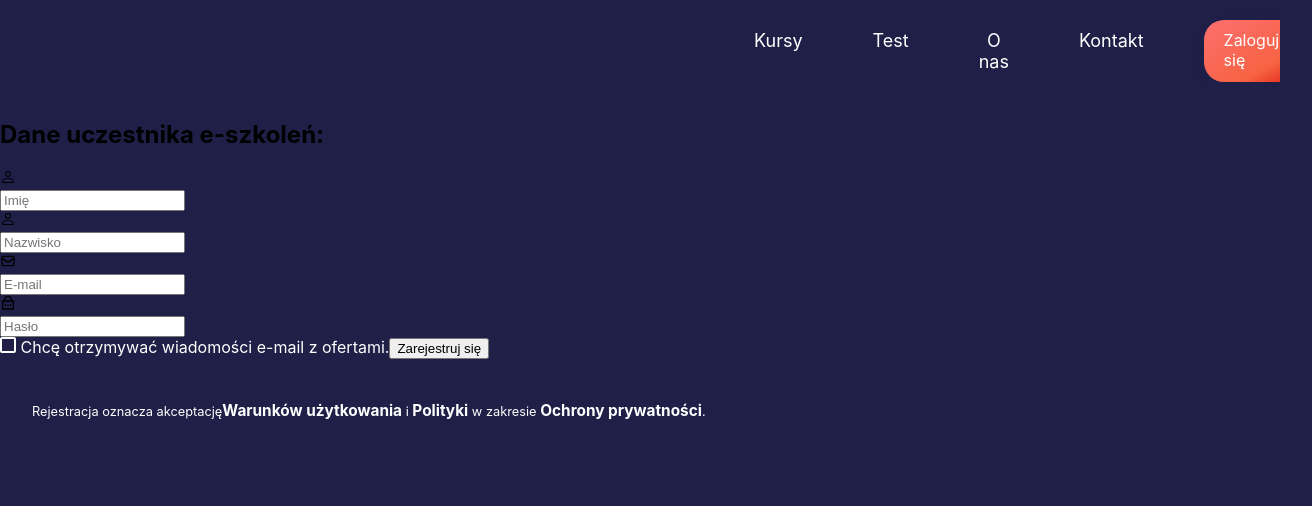
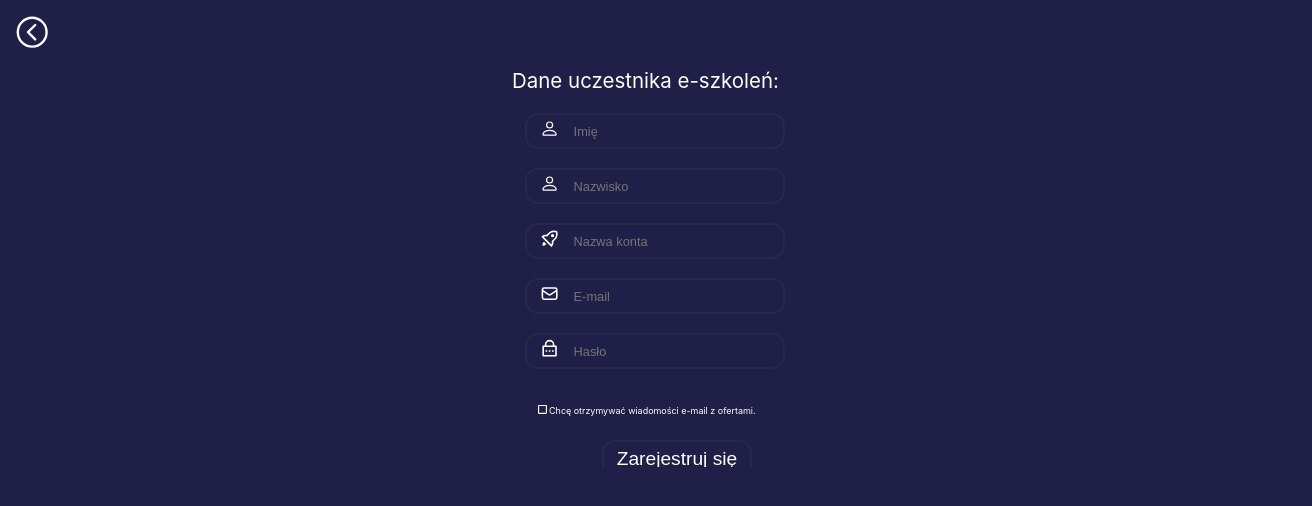
Before and after one commit to LukaszOlszewski96/Fox-edu-app-v2, a React (Create React App) app: page /register in a window 1280 px wide. Shown: the top 506 px of the page, 1312 px wide, since content can reach past the window. Built offline with nearby package versions, Linux system fonts and the light colour scheme.

Commit message:
Add register screen

```diff
--- a/src/Screen/Login/Login.css
+++ b/src/Screen/Login/Login.css
@@ -1,5 +1,5 @@
  .exit-login{
-     font-size: 4vw;
+     font-size: 3vw;
      color: #fff;
      float: right;
      margin-right: 1vw;
@@ -30,8 +30,15 @@
      width: 20vw;
  }
  .text-login{
+    color: #ffff;
+    font-size: 1.6vw;
+}
+ .text-register{
      color: #ffff;
      font-size: 1.6vw;
+     margin-bottom:5vw;
+     position: relative;
+     left:5vw;
  }
 .input-form{
     display: flex;
--- a/src/Screen/Register/Register.css
+++ b/src/Screen/Register/Register.css
@@ -0,0 +1,53 @@
+.register-conteiner{
+    width: 100vw;
+    height:100%;
+    display: block;
+    overflow: hidden;
+}
+.back-to-login{
+    color: #fff;
+    font-size: 3vw;
+    position: relative;
+    left:1vw;
+    top:1vw;
+}
+.register-box{
+    position: relative;
+    left: 40vw;
+}
+.title-register{
+    color: #ffff;
+    font-size: 1.6vw;
+}
+.subscription{
+    color: #fff;
+    font-size: .7vw;
+    position: relative;
+    left:2vw;
+}
+.button-register{
+    outline: none;
+    background-color: #1F1F47;
+    border: solid 2px  #2f2f4ea1;
+    border-radius: 1vw;
+    color: #ffff;
+    font-size: 1.5vw;
+    padding-bottom: 0.5vw;
+    padding-top: 0.5vw;
+    padding-left: 1vw;
+    padding-right: 1vw;
+    position: relative;
+    top: 4vw;
+    right: 10vw;
+    cursor: pointer;
+}
+.political{
+    font-size: .7vw;
+    color: #fff;
+    position: relative;
+    top: 7vw;
+    left:2vw;
+}
+.political a{
+    font-weight: bold;
+}
--- a/src/Screen/Register/Register.js
+++ b/src/Screen/Register/Register.js
@@ -4,35 +4,38 @@ import {HiOutlineMail} from 'react-icons/hi'
 import {RiLockPasswordLine} from 'react-icons/ri'
 import {BsPerson} from 'react-icons/bs'
 import {ImCheckboxUnchecked} from 'react-icons/im'
-import NavBar from '../../Components/NavBar/NavBar'
+import {IoChevronBackCircleOutline} from 'react-icons/io5'
+import {BiRocket} from 'react-icons/bi'
 
 function Register() {
     return (
-        <div className="main-conteiner-register">
-            <div className="top-conteiner"><NavBar/></div>
-            <div className="Register-conteiner">
-                <h2>Dane uczestnika e-szkoleń:</h2>
-                    <form className="input-form-imie">
-                        <div className="icon-imie"><BsPerson/></div>
-                        <input  className="input-text-imie" type="text" placeholder="Imię" name="userName" />
+        <div className="register-conteiner" >
+            <a href="/login" className="back-to-login"><IoChevronBackCircleOutline/></a>
+            <div className="register-box">
+                <p className="title-register">Dane uczestnika e-szkoleń:</p>
+                    <form className="input-form">
+                        <div className="icon-form"><BsPerson/></div>
+                        <input  className="input-text" type="text" placeholder="Imię" name="userName" />
                     </form>
-                    <form className="input-form-nazwisko">
-                        <div className="icon-nazwisko"><BsPerson/></div>
-                        <input  className="input-text-nazwisko" type="text" placeholder="Nazwisko" name="userSurname" />
+                    <form className="input-form">
+                        <div className="icon-form"><BsPerson/></div>
+                        <input  className="input-text" type="text" placeholder="Nazwisko" name="userSurname" />
                     </form>
-                    <form className="input-form-email">
-                        <div className="icon-password"><HiOutlineMail/></div>
-                        <input className="input-text-email" type="text" placeholder="E-mail" name="userEmail" />
+                    <form className="input-form">
+                        <div className="icon-form"><BiRocket/></div>
+                        <input  className="input-text" type="text" placeholder="Nazwa konta" name="userSurname" />
                     </form>
-                    <form className="input-form-password">
-                        <div className="icon-password"><RiLockPasswordLine/></div>
-                        <input  className="input-text-password" type="password" placeholder="Hasło" name="userPassword" />
+                    <form className="input-form">
+                        <div className="icon-form"><HiOutlineMail/></div>
+                        <input className="input-text" type="text" placeholder="E-mail" name="userEmail" />
                     </form>
-                    <a className="subscription" href="/"><ImCheckboxUnchecked/> Chcę otrzymywać wiadomości e-mail z ofertami.</a>
-                    <button className="Button-Register" >
-                    Zarejestruj się
-                    </button>
-                    <p className="text-register">Rejestracja oznacza akceptację<a href="/">Warunków użytkowania</a><b/> i <a href="/">Polityki</a> w zakresie<a href="/"> Ochrony prywatności</a>. </p>
+                    <form className="input-form">
+                        <div className="icon-form"><RiLockPasswordLine/></div>
+                        <input  className="input-text" type="password" placeholder="Hasło" name="userPassword" />
+                    </form>
+                    <a className="subscription active" href="/"><ImCheckboxUnchecked/> Chcę otrzymywać wiadomości e-mail z ofertami.</a>
+                    <button className="button-register" >Zarejestruj się</button>
+                    <p className="political">Rejestracja oznacza akceptację<a href="/"> Warunków użytkowania </a><br/> i <a href="/">Polityki</a> w zakresie<a href="/"> Ochrony prywatności</a>. </p>
             </div>
         </div>
     )
```
